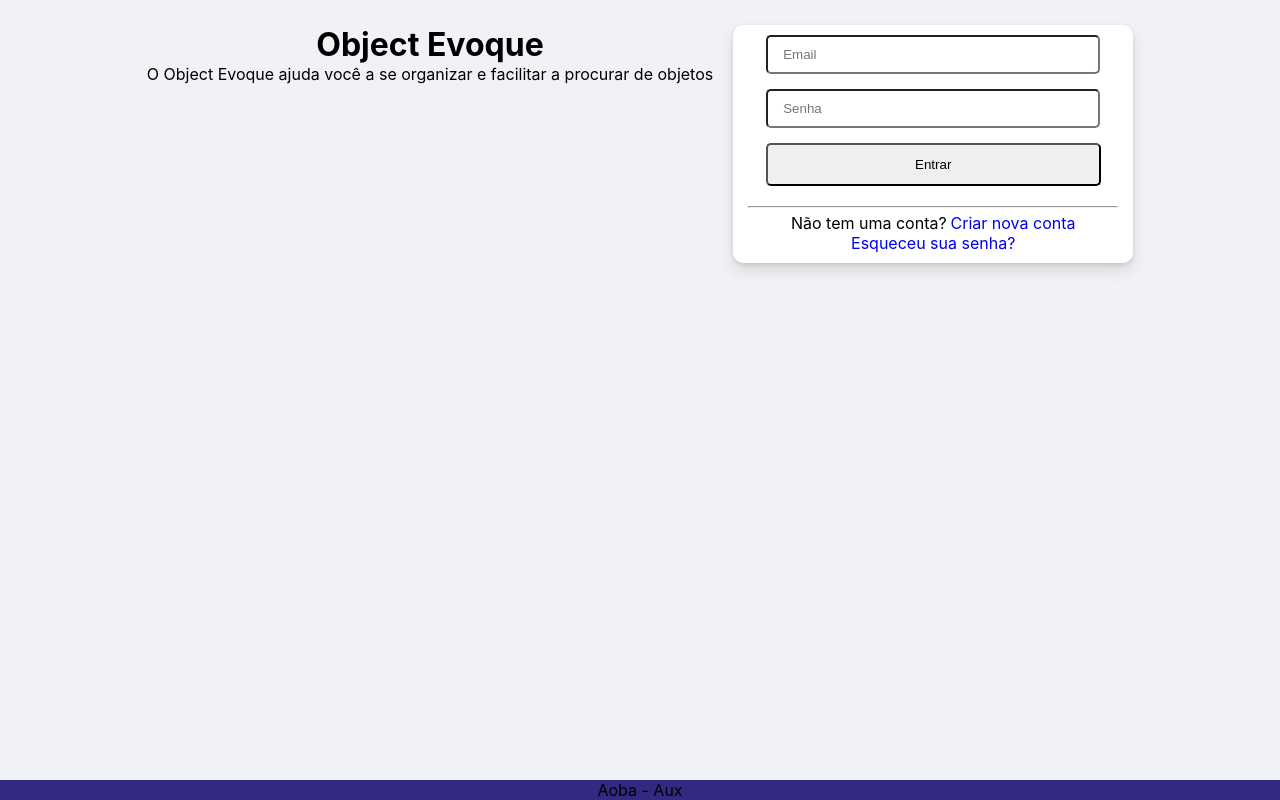
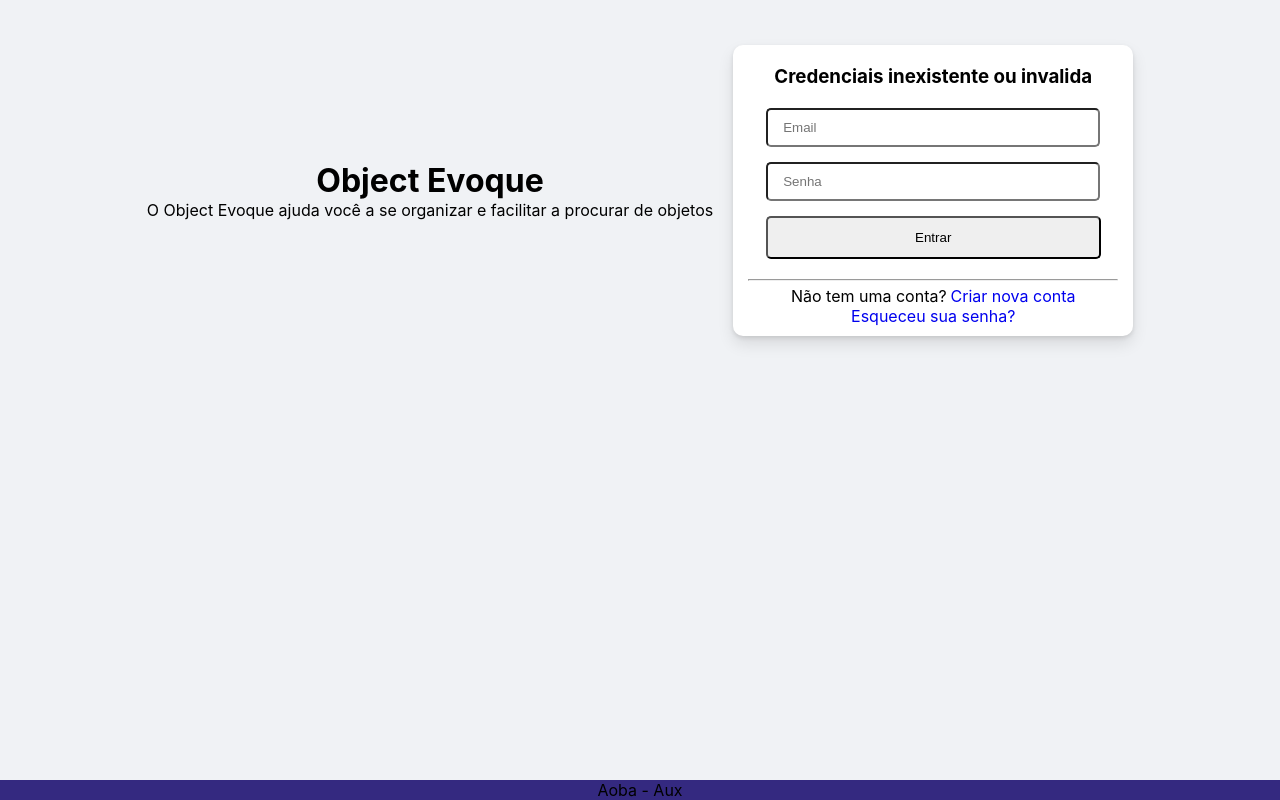
Before and after one commit to esionascimento/object-evoque-front, a React (Create React App) app: page / in a window 1280 px wide. Both pictures are taken after typing "name@example.com", "Sample123" into the empty fields and a click on the button "Entrar". Built offline with nearby package versions, Linux system fonts and the light colour scheme; the HTML template or start-up script is replaced by a standard one.

Commit message:
centralizar div left center / fix perda de route Private.js / add condicao de login incorreto

```diff
--- a/src/components/Login/Login.js
+++ b/src/components/Login/Login.js
@@ -18,6 +18,7 @@ function verifyLogin({ email, password }) {
 
 function Login() {
   const [values, setValues] = useState(initialState);
+  const [validLogin, setValidLogin] = useState(false);
   const { email, password } = values;
   const { setToken } = useContext(AuthContext);
   const history = useHistory();
@@ -39,16 +40,21 @@ function Login() {
       history.push('/dashboard');
     }
     setValues(initialState);
+    setValidLogin(true);
   }
 
   return (
     <div className="card">
       <form onSubmit={onSubmit}>
+        {validLogin &&
+          <h3>Credenciais inexistente ou invalida</h3>
+        }
         <div className="input-form">
           <div className="input-div">
             <input type="text" name="email"
               className="input-in input-ra" placeholder="Email"
               value={email}
+              required
               onChange={onChange}
             />
           </div>
@@ -56,6 +62,7 @@ function Login() {
             <input type="password" name="password"
               className="input-in input-ra" onChange={onChange}
               value={password}
+              required
               placeholder="Senha" />
           </div>
         </div>
--- a/src/components/Routes/Private/Private.js
+++ b/src/components/Routes/Private/Private.js
@@ -9,9 +9,9 @@ const RoutesPrivate = ({ component: Component, ...rest }) => {
   return (
     <Route
       {...rest}
-      render={() => token
+      render={(props) => token
         ? <Component {...rest} />
-        : <Redirect to="/not-found" />
+        : <Redirect to={{ pathname: "/not-found", state: { from: props.location } } }/>
       }
     />
   )
@@ -19,6 +19,7 @@ const RoutesPrivate = ({ component: Component, ...rest }) => {
 
 RoutesPrivate.propTypes = {
   component: PropTypes.func.isRequired,
+  location: PropTypes.func.isRequired,
 }
 
 export default RoutesPrivate;
--- a/src/pages/Home/Home.css
+++ b/src/pages/Home/Home.css
@@ -14,7 +14,7 @@ body {
 }
 
 .box {
-  padding: 25px 0;
+  padding: 45px 0;
 }
 
 .rodape {
@@ -28,6 +28,7 @@ body {
 .container {
   display: flex;
   justify-content: center;
+  align-items: center;
 }
 
 .left {
```
